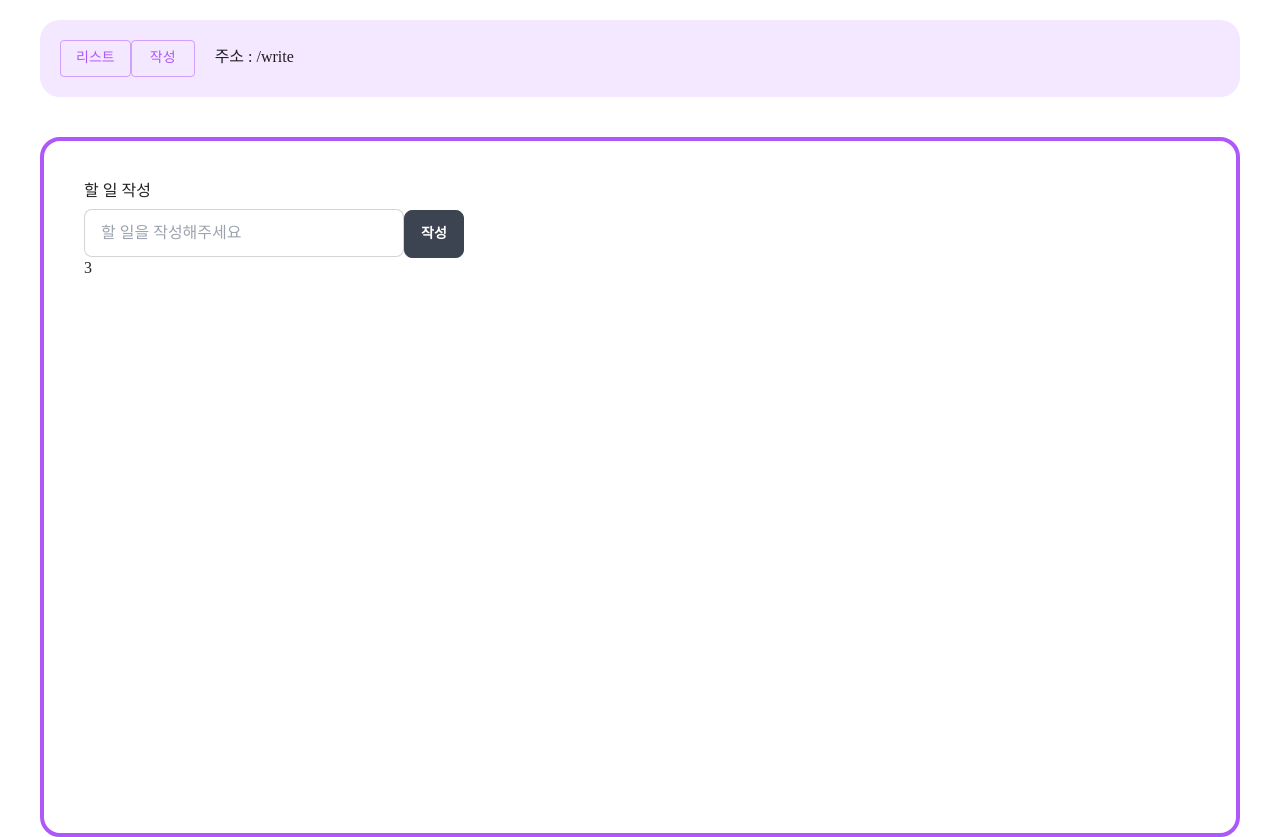
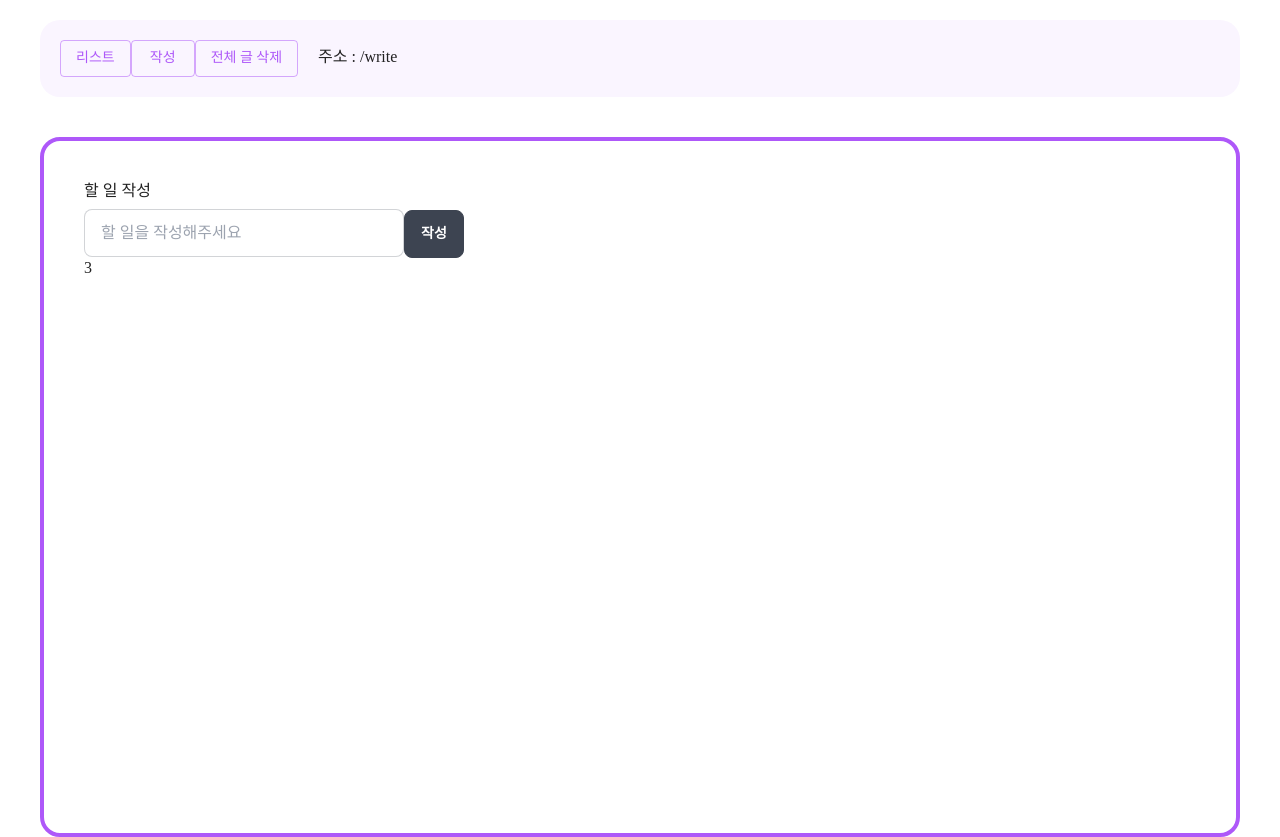
Before and after one commit to fbtjdwls04/2023-04-react-test, a React (Create React App) app: page /#/write in a window 1280 px wide. Built offline with nearby package versions, Linux system fonts and the light colour scheme; a web font is replaced by a local one.

Commit message:
immer 적용하여 삽입, 삭제, 수정기능 적용

```diff
--- a/package.json
+++ b/package.json
@@ -11,6 +11,7 @@
     "@testing-library/user-event": "^13.5.0",
     "classnames": "^2.3.2",
     "daisyui": "^2.51.5",
+    "immer": "^10.0.2",
     "react": "^18.2.0",
     "react-dom": "^18.2.0",
     "react-router-dom": "^6.11.2",
--- a/src/App.js
+++ b/src/App.js
@@ -10,6 +10,7 @@ import {
 } from "react-router-dom";
 import { atom, useRecoilState } from "recoil";
 import { Button } from "@mui/material";
+import { produce } from "immer";
 
 const todosAtom = atom({
   key: "app/todosAtom",
@@ -23,14 +24,22 @@ const todosAtom = atom({
 function useTodosState() {
   const [todos, setTodos] = useRecoilState(todosAtom);
   const lastTodoIdRef = useRef(todos.length == 0 ? 0 : todos[0].id);
+
   const addTodo = (content) => {
     const regDate = "2023-12-12 12:12:12";
-    const newTodo = {
-      id: ++lastTodoIdRef.current,
-      content,
-      regDate,
-    };
-    const newTodos = [newTodo, ...todos];
+    const id = ++lastTodoIdRef.current;
+    // 기존방식
+    // const newTodo = {
+    //   id,
+    //   content,
+    //   regDate,
+    // };
+    // const newTodos = [newTodo, ...todos];
+
+    const newTodos = produce(todos, (draft) => {
+      draft.unshift({ id, content, regDate });
+    });
+
     setTodos(newTodos);
   };
 
@@ -41,7 +50,22 @@ function useTodosState() {
   const removeToboById = (id) => {
     const index = findIndexById(id);
     if (index == -1) return;
-    const newTodos = todos.filter((_, _index) => index != _index);
+
+    // 기존방식
+    // const newTodos = todos.filter((_, _index) => index != _index);
+
+    const newTodos = produce(todos, (draft) => {
+      draft.splice(index, 1);
+    });
+
+    setTodos(newTodos);
+  };
+
+  const removeAllTodos = () => {
+    if (!window.confirm("정말 게시글 전체를 삭제하시겠습니까?")) {
+      return;
+    }
+    const newTodos = [];
     setTodos(newTodos);
   };
 
@@ -50,9 +74,17 @@ function useTodosState() {
     if (index == -1) {
       return;
     }
-    const newTodos = todos.map((todo, _index) =>
-      index == _index ? { ...todo, content } : todo
-    );
+
+    // 기존 방식
+    // const newTodos = todos.map((todo, _index) =>
+    //   index == _index ? { ...todo, content } : todo
+    // );
+    // setTodos(newTodos);
+
+    const newTodos = produce(todos, (draft) => {
+      draft[index].content = content;
+    });
+
     setTodos(newTodos);
   };
 
@@ -66,6 +98,7 @@ function useTodosState() {
     removeToboById,
     modifyTodoById,
     findTodoById,
+    removeAllTodos,
   };
 }
 
@@ -189,6 +222,7 @@ function TodoEditPage() {
 
 function TopMenuBar() {
   const location = useLocation();
+  const todosState = useTodosState();
   return (
     <>
       <NavLink
@@ -207,6 +241,9 @@ function TopMenuBar() {
       >
         <Button variant="outlined">작성</Button>
       </NavLink>
+      <Button variant="outlined" onClick={todosState.removeAllTodos}>
+        전체 글 삭제
+      </Button>
       <span className="ml-5">주소 : {location.pathname}</span>
     </>
   );
@@ -215,7 +252,7 @@ function TopMenuBar() {
 export default function App() {
   return (
     <>
-      <header className="mx-10 mt-5 bg-purple-100 p-5 rounded-[20px]">
+      <header className="mx-10 mt-5 bg-purple-50 p-5 rounded-[20px]">
         <TopMenuBar />
       </header>
       <div className="p-10 m-10 h-[700px] border-[--mui-color-primary-main] rounded-[20px] border-4 overflow-y-scroll">
```
Also changed, not shown: 1 other file (tests, documents, lock files or other folders).
